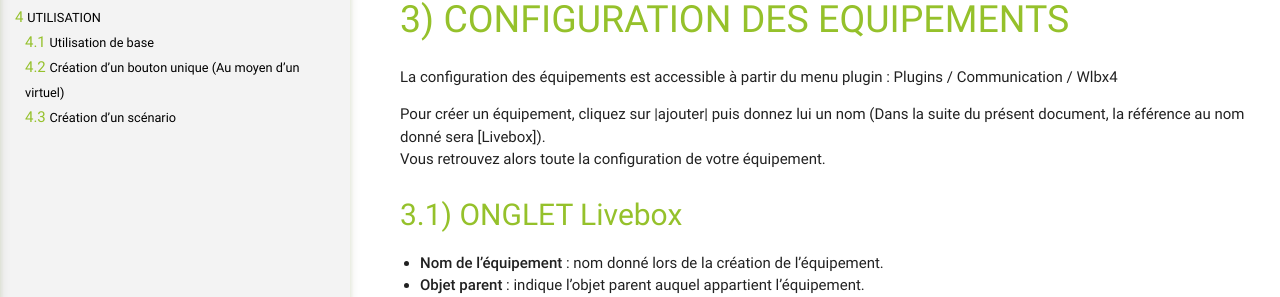
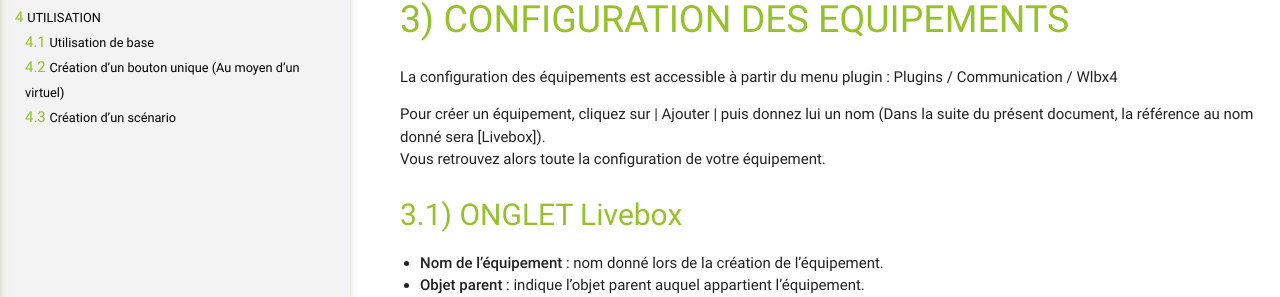
Before and after one commit to pebteam/jeedom-wlbx4, a Jekyll site: the page built from docs/fr_FR/index.md, in a window 1280 px wide and 900 px high. Shown: the part 337-634 px from the top of the window. Built offline with Jekyll 4.4.1, drawn with Linux system fonts in a browser that asks for light colours; our own code applies the rules of GitHub Pages for plain Markdown files.

```diff
--- a/docs/fr_FR/index.md
+++ b/docs/fr_FR/index.md
@@ -11,7 +11,7 @@ CONFIGURATION DES EQUIPEMENTS
 La configuration des équipements est accessible à partir du menu plugin :
 Plugins / Communication / Wlbx4
 
-Pour créer un équipement, cliquez sur |ajouter| puis donnez lui un nom (Dans la suite du présent document, la référence au nom donné sera [Livebox]).
+Pour créer un équipement, cliquez sur | Ajouter   | puis donnez lui un nom (Dans la suite du présent document, la référence au nom donné sera [Livebox]).
 Vous retrouvez alors toute la configuration de votre équipement.
 
 ONGLET Livebox
```
